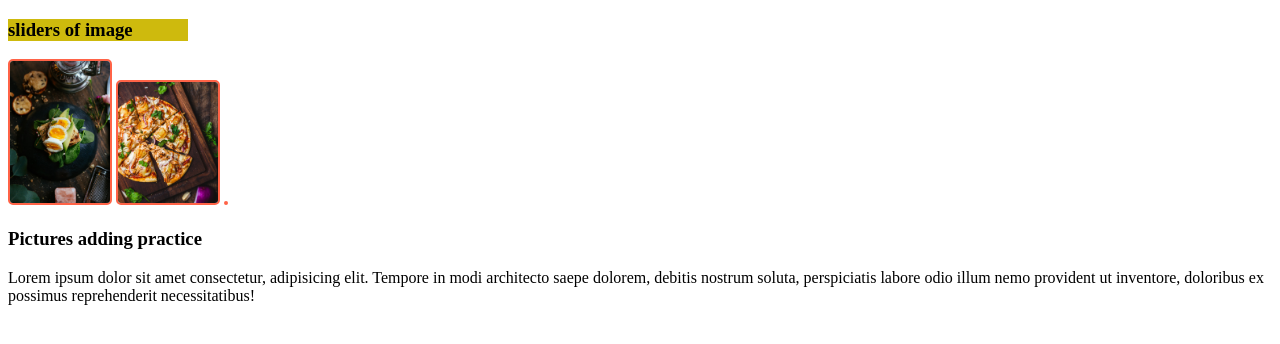
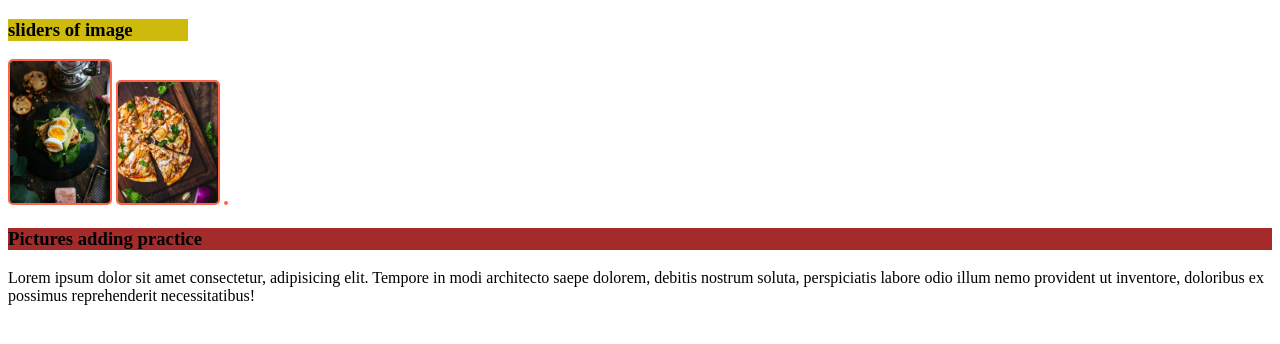
Before and after one commit to meraj974/my-fourth-repo, a plain HTML site: page index.html in a window 1280 px wide. Drawn offline with Linux system fonts and the light colour scheme.

Commit message:
added style

```diff
--- a/index.html
+++ b/index.html
@@ -12,8 +12,8 @@
     <img src="images/eggs.avif" alt="">
     <img src="images/pizza.avif" alt="">
     <img src="images/vegetables.avif" alt="">
-    <div class="lorem">
-        <h3> Pictures adding practice</h3>
+    <div >
+        <h3 class="lorem"> Pictures adding practice</h3>
         <p> Lorem ipsum dolor sit amet consectetur, adipisicing elit. Tempore in modi architecto saepe dolorem, debitis nostrum soluta, perspiciatis labore odio illum nemo provident ut inventore, doloribus ex possimus reprehenderit necessitatibus!</p>
     </div>
 </body>
--- a/style/sliders.css
+++ b/style/sliders.css
@@ -11,5 +11,5 @@ img {
     box-shadow: 20px;
 }
 .lorem{
-
+    background-color: brown;
 }
```
